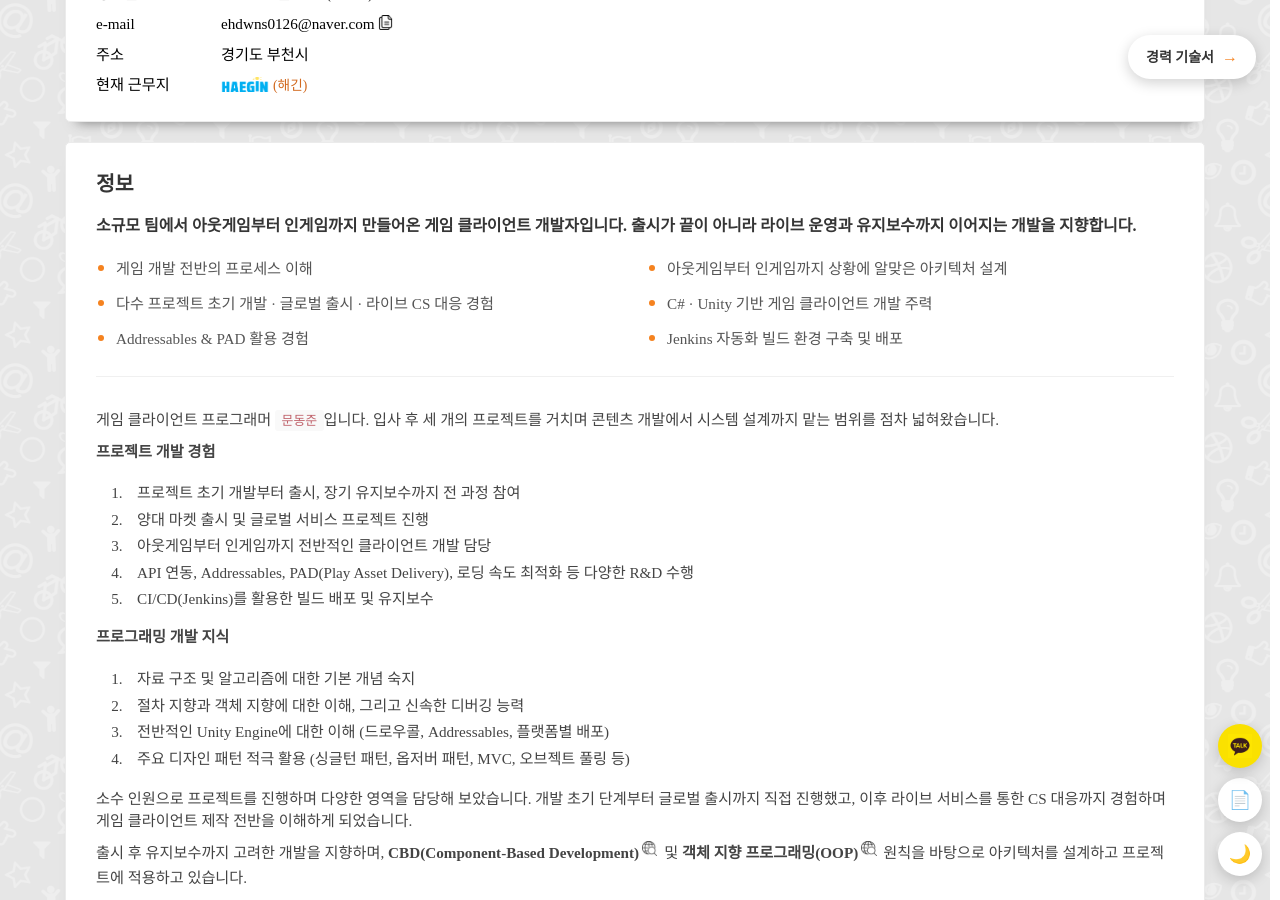
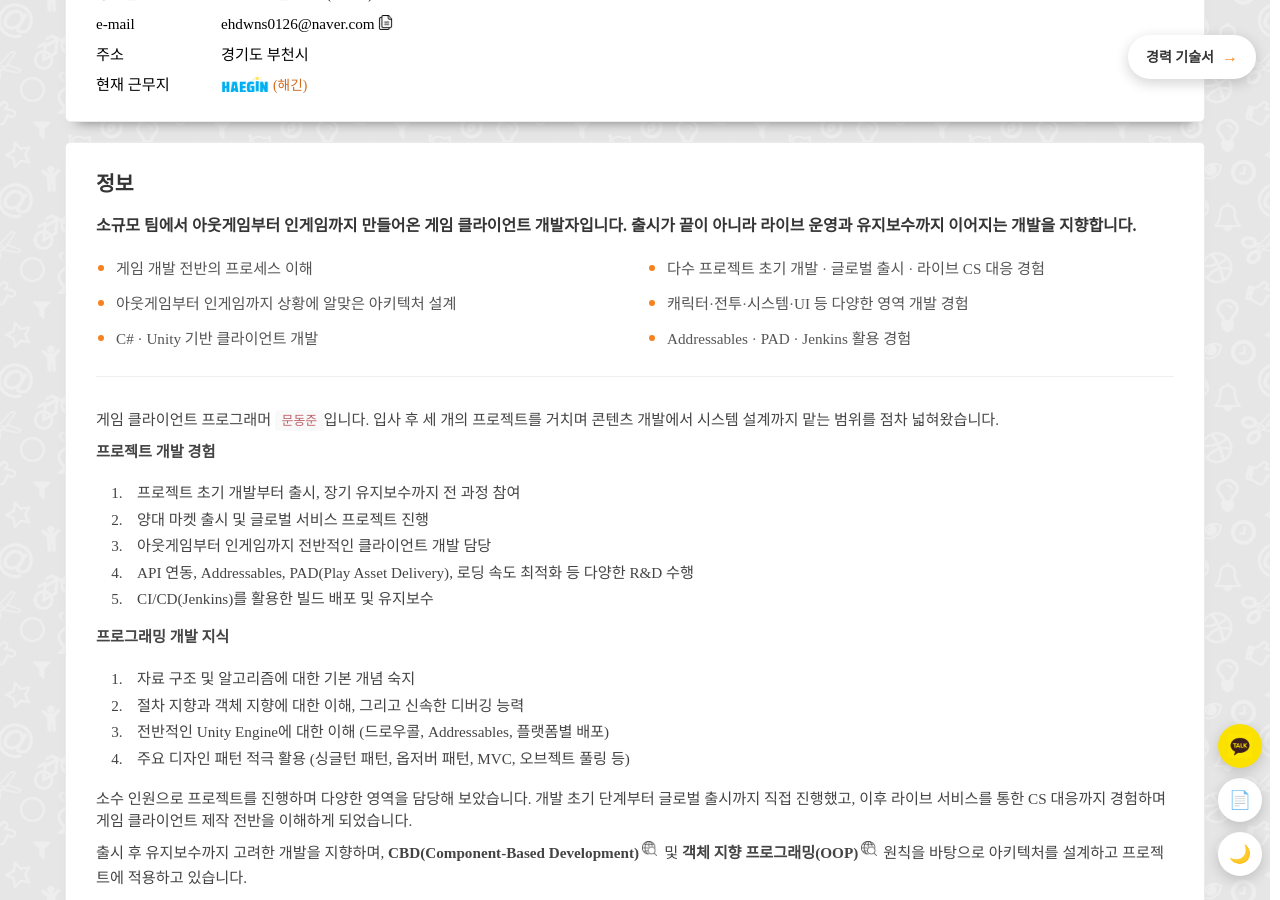
Before and after one commit to MDJ0126/Resume, a Jekyll site: the page built from index.html, in a window 1280 px wide and 900 px high, scrolled down 446 px. Built offline with Jekyll 4.4.1, drawn with Linux system fonts in a browser that asks for light colours; some web fonts are replaced.

Commit message:
내용 수정

```diff
--- a/_resume/about.html
+++ b/_resume/about.html
@@ -7,11 +7,11 @@
 
         <ul class="about-highlights">
             <li>게임 개발 전반의 프로세스 이해</li>
+            <li>다수 프로젝트 초기 개발 · 글로벌 출시 · 라이브 CS 대응 경험</li>
             <li>아웃게임부터 인게임까지 상황에 알맞은 아키텍처 설계</li>
-            <li>다수 프로젝트 초기 개발 · 글로벌 출시 · 라이브 CS 대응 경험</li>
-            <li>C# · Unity 기반 게임 클라이언트 개발 주력</li>
-            <li>Addressables &amp; PAD 활용 경험</li>
-            <li>Jenkins 자동화 빌드 환경 구축 및 배포</li>
+            <li>캐릭터·전투·시스템·UI 등 다양한 영역 개발 경험</li>
+            <li>C# · Unity 기반 클라이언트 개발</li>
+            <li>Addressables · PAD · Jenkins 활용 경험</li>
         </ul>
 
         <div class="about-content">
```
